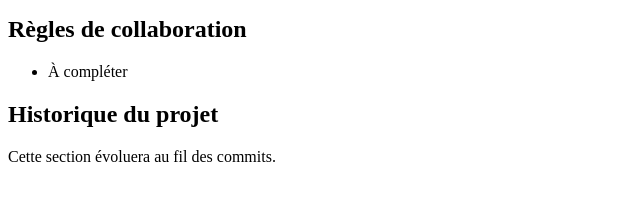
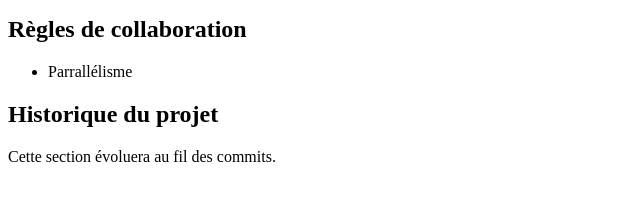
Before and after one commit to hartz-guillaume-3il/devops, a plain HTML site: page index.html in a window 1280 px wide. Shown: the part 271-472 px from the top of the page, 0-640 px from the left. Drawn offline with Linux system fonts and the light colour scheme.

Commit message:
Test exercice 4

```diff
--- a/index.html
+++ b/index.html
@@ -19,7 +19,7 @@
 
 <h2>Règles de collaboration</h2>
 <ul>
-    <li>À compléter</li>
+    <li>Parrallélisme</li>
 </ul>
 
 <h2>Historique du projet</h2>
```
